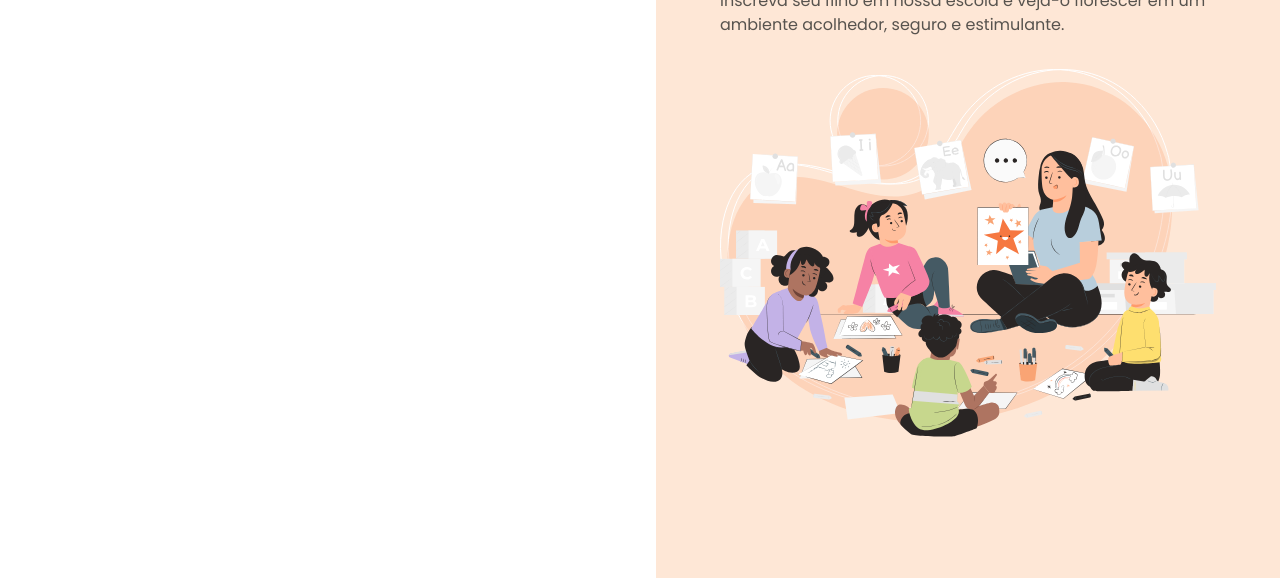
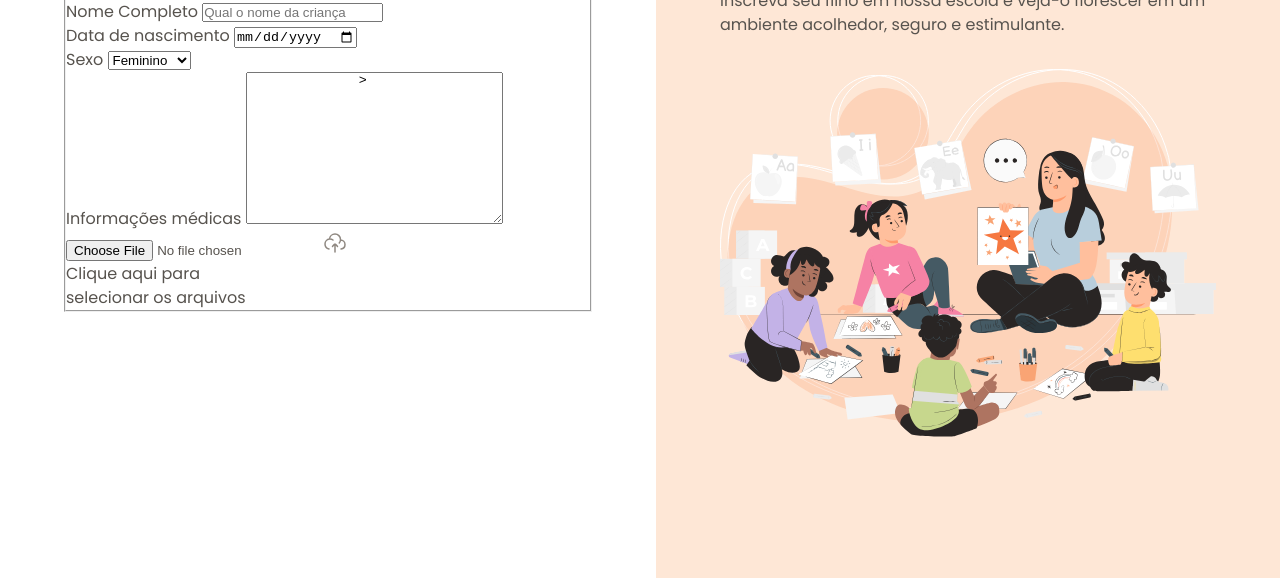
Before and after one commit to Luciano762/formulario_matricula, a plain HTML site: page index.html in a window 1280 px wide. Shown: the part 222-800 px from the top of the page. Drawn offline with Linux system fonts and the light colour scheme.

Commit message:
adiciona formulário de matrícula com campos para informações da criança

```diff
--- a/index.html
+++ b/index.html
@@ -20,6 +20,46 @@
         </div>
         <h1>Formulário de matrícula</h1>
         <p>Preencha os dados abaixo para matricular seu filho na escola de educação infantil Estrelas do Amanhã.</p>
+
+        <form method="post" enctype="multipart/form-data" action="">
+          <fieldset class="child-info">
+            <legend>Informações da criança</legend>
+
+            <div class="input-wrapper">
+              <label for="fullname">Nome Completo</label>
+              <input id="fullname" type="text" placeholder="Qual o nome da criança">
+            </div>
+
+            <div class="input-wrapper">
+              <label for="birth">Data de nascimento</label>
+              <input type="date" id="birth" lang="pt-BR">
+            </div>
+
+            <div class="select-wrapper">
+              <label for="gender">Sexo</label>
+              <select id="gender">
+                <option value="female">Feminino</option>
+                <option value="male">Masculino</option>
+              </select>
+            </div>
+
+            <div class="textarea-wrapper">
+              <label for="medical-info">Informações médicas</label>
+              <textarea id="medical-info"
+              cols="30" rows="10"
+              placeholder="Descreva se a criança possui alguma alergia, doença ou necessidade especial">
+              ></textarea>
+            </div>
+
+            <div class="droparea-wrapper">
+              <input type="file" id="birth-file">
+              <img src="assets/icons/cloud-upload.svg" alt="">
+              <p>Clique aqui para <br>
+              selecionar os arquivos
+              </p>
+            </div>
+          </fieldset>
+        </form>
       </div>
     </main>
 
```
